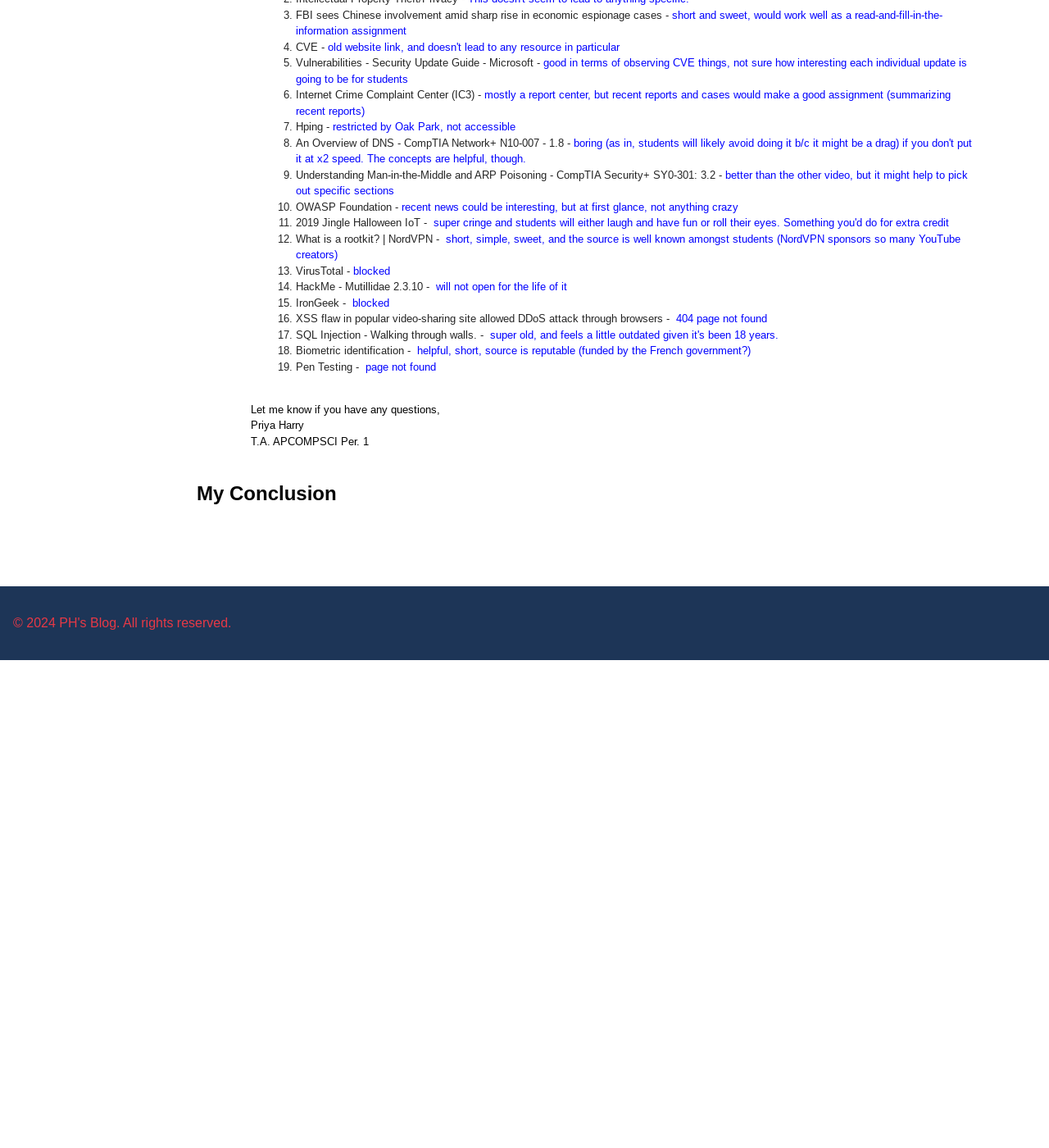
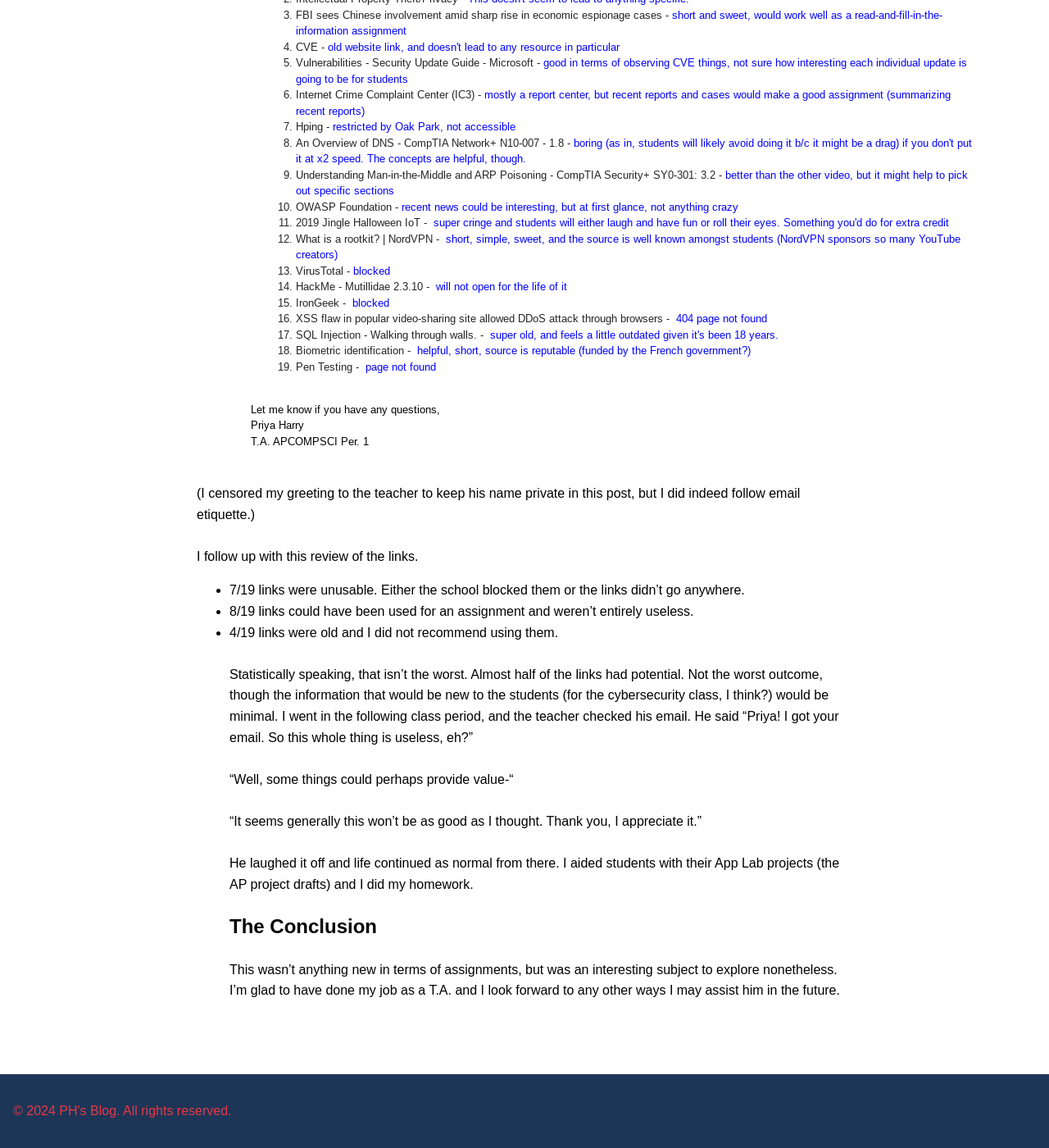
Before and after one commit to CaptainSapphire/PH-s-Blog, a Jekyll site: the page built from _posts/2024-11-07-CLARK-for-TA.md, in a window 1280 px wide and 1400 px high, scrolled down 676 px. Shown: the whole window at 82% size. Built offline with Jekyll 4.4.1, drawn with Linux system fonts in a browser that asks for light colours; our own code applies the rules of GitHub Pages for plain Markdown files; before the commit the page ends 1481 px from its top, so only the background shows below that.

Commit message:
Update 2024-11-07-CLARK-for-TA.md

```diff
--- a/_posts/2024-11-07-CLARK-for-TA.md
+++ b/_posts/2024-11-07-CLARK-for-TA.md
@@ -6,5 +6,16 @@
 The next class period, I sat down and reviewed each of them.
 
 ## The Review
-![image](https://github.com/CaptainSapphire/PH-s-Blog/blob/main/assets/November%202024/Screenshot%202024-11-06%205.28.55%20PM.png?raw=true)
-## My Conclusion
+![image](https://github.com/CaptainSapphire/PH-s-Blog/blob/main/assets/November%202024/Screenshot%202024-11-06%205.28.55%20PM.png?raw=true)<br><br>
+(I censored my greeting to the teacher to keep his name private in this post, but I did indeed follow email etiquette.)<br><br>
+I follow up with this review of the links.
+- 7/19 links were unusable. Either the school blocked them or the links didn't go anywhere.
+- 8/19 links could have been used for an assignment and weren't entirely useless.
+- 4/19 links were old and I did not recommend using them.
+<br><br>
+Statistically speaking, that isn't the worst. Almost half of the links had potential. Not the worst outcome, though the information that would be new to the students (for the cybersecurity class, I think?) would be minimal. I went in the following class period, and the teacher checked his email. He said "Priya! I got your email. So this whole thing is useless, eh?"<br><br>
+"Well, some things could perhaps provide value-"<br><br>
+"It seems generally this won't be as good as I thought. Thank you, I appreciate it."<br><br>
+He laughed it off and life continued as normal from there. I aided students with their App Lab projects (the AP project drafts) and I did my homework.
+## The Conclusion
+This wasn't anything new in terms of assignments, but was an interesting subject to explore nonetheless. I'm glad to have done my job as a T.A. and I look forward to any other ways I may assist him in the future.
```
